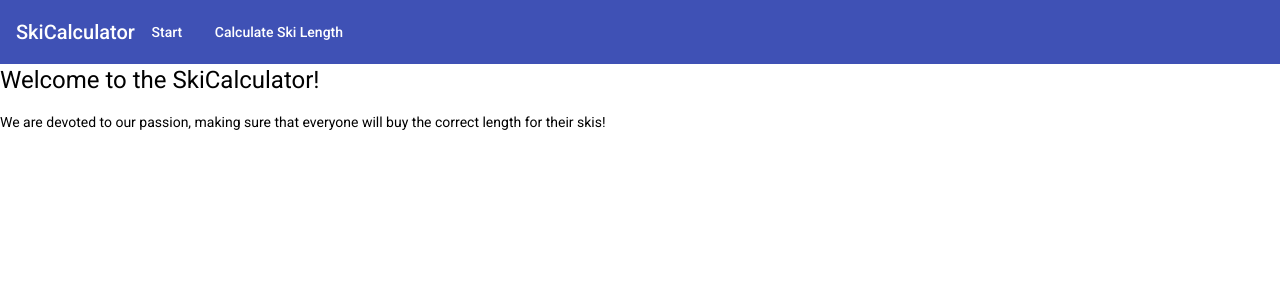
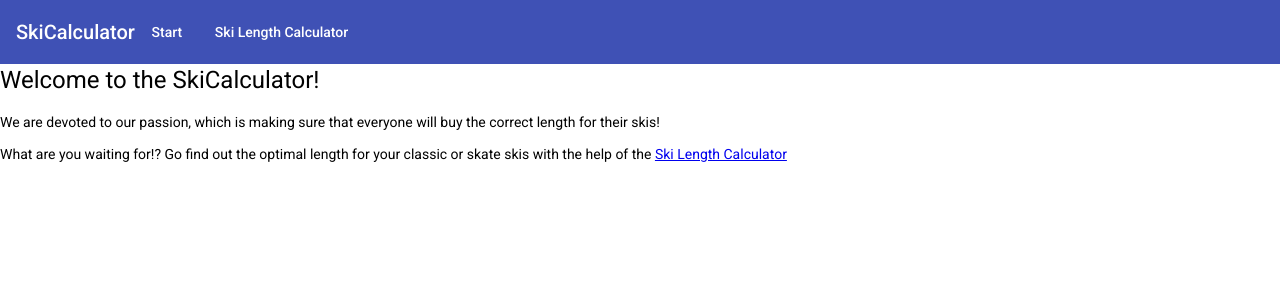
Before and after one commit to joeltorma/SkiCalculator, an Angular app in the folder SkiCalculatorClient/: page / in a window 1280 px wide. Shown: the top 300 px of the page. Built offline with nearby package versions, Linux system fonts and the light colour scheme.

Commit message:
Remove navbar, use mat-toolbar

```diff
--- a/SkiCalculatorClient/src/app/app.component.html
+++ b/SkiCalculatorClient/src/app/app.component.html
@@ -3,7 +3,7 @@
     SkiCalculator
   </h1>
   <button mat-button routerLink="/">Start</button>
-  <button mat-button routerLink="/get-skis">Calculate Ski Length</button>
+  <button mat-button routerLink="/ski-length-calculator">Ski Length Calculator</button>
+</mat-toolbar>
 
-</mat-toolbar>
 <router-outlet></router-outlet>
--- a/SkiCalculatorClient/src/app/app.module.ts
+++ b/SkiCalculatorClient/src/app/app.module.ts
@@ -5,13 +5,11 @@ import { AppComponent } from './app.component';
 import { BrowserAnimationsModule } from '@angular/platform-browser/animations';
 import { MaterialModule } from './materials';
 import { HomeComponent } from './home/home.component';
-import { NavMenuComponent } from './nav-menu/nav-menu.component';
 
 @NgModule({
   declarations: [
     AppComponent,
-    HomeComponent,
-    NavMenuComponent
+    HomeComponent
   ],
   imports: [
     BrowserModule,
--- a/SkiCalculatorClient/src/app/home/home.component.html
+++ b/SkiCalculatorClient/src/app/home/home.component.html
@@ -1,2 +1,3 @@
 <h1>Welcome to the SkiCalculator!</h1>
-<p>We are devoted to our passion, making sure that everyone will buy the correct length for their skis!</p>
+<p>We are devoted to our passion, which is making sure that everyone will buy the correct length for their skis!</p>
+<p>What are you waiting for!? Go find out the optimal length for your classic or skate skis with the help of the <a href="/ski-length-calculator">Ski Length Calculator</a></p>
--- a/SkiCalculatorClient/src/app/nav-menu/nav-menu.component.html
+++ /dev/null
@@ -1 +0,0 @@
-<p>nav-menu works!</p>
--- a/SkiCalculatorClient/src/app/nav-menu/nav-menu.component.ts
+++ /dev/null
@@ -1,15 +0,0 @@
-import { Component, OnInit } from '@angular/core';
-
-@Component({
-  selector: 'app-nav-menu',
-  templateUrl: './nav-menu.component.html',
-  styleUrls: ['./nav-menu.component.css']
-})
-export class NavMenuComponent implements OnInit {
-
-  constructor() { }
-
-  ngOnInit(): void {
-  }
-
-}
```
Also changed, not shown: SkiCalculatorClient/src/app/nav-menu/nav-menu.component.css (deleted), 1 other file (tests, documents, lock files or other folders).
